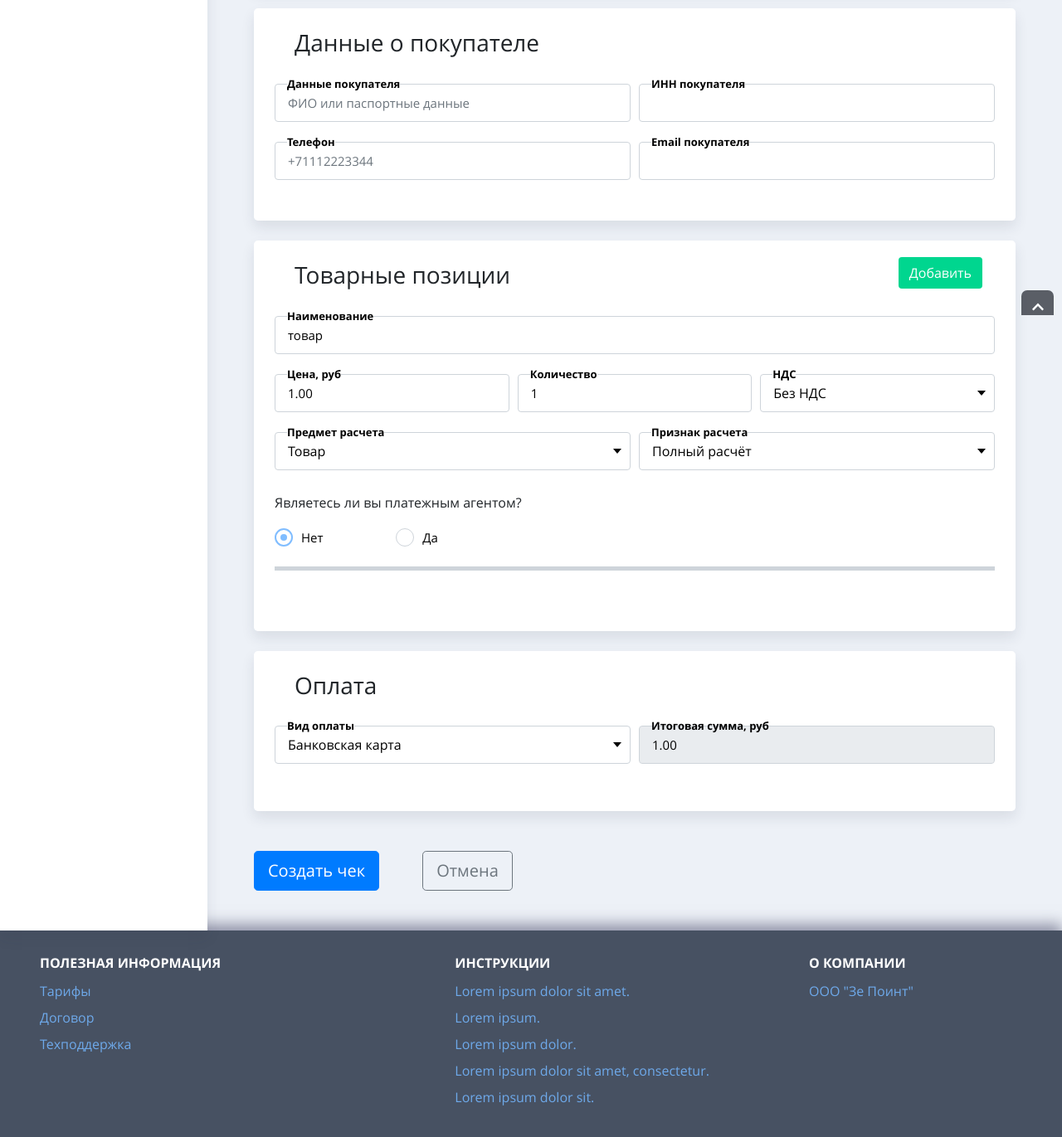
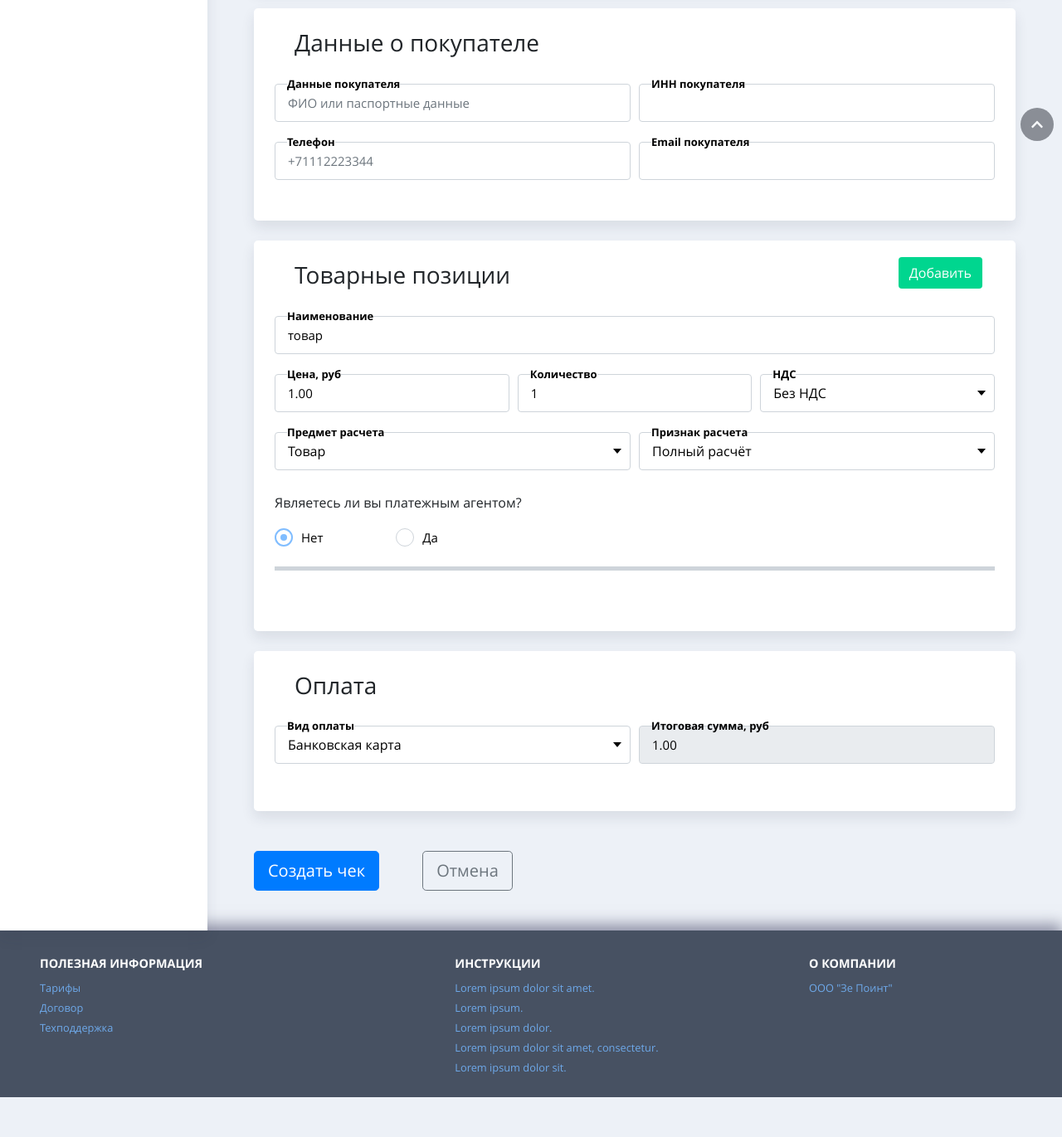
Before and after one commit to ANSNEKIT/ecom_new_lk, a website: page source/index.html in a window 1280 px wide. Shown: the part 420-1791 px from the top of the page at 83% size. After the commit the page ends 1743 px from the top, so only its background shows below. Drawn offline with nearby package versions, Linux system fonts and the light colour scheme.

Commit message:
Добавлен чат, подправлен футер и кнопка наверх

```diff
--- a/source/index.html
+++ b/source/index.html
@@ -13,6 +13,7 @@
 
   <script defer src="https://use.fontawesome.com/releases/v5.0.13/js/all.js"></script>
   <script src="https://code.jquery.com/jquery-3.4.1.min.js"></script>
+  <script src="//code.jivosite.com/widget.js" data-jv-id="Xh6q2x2Hop" async></script>
 </head>
 <body>
 
@@ -99,7 +100,7 @@
   <div class="flexContainer">
     <aside class="menu menu--active" id="menu">
       <!-- collapse show -->
-      <nav class="nav flex-column flex-fill justify-content-between " id="test1">
+      <nav class="nav flex-column flex-fill justify-content-between pt-3" id="rightMenu">
         <ul class="nav flex-column">
           <li class="navParent">
             <a class="nav-link" href="#">
--- a/source/sass/_core.scss
+++ b/source/sass/_core.scss
@@ -62,3 +62,7 @@ body{
   }
 
 }
+
+jdiv.wrap_3s {
+  display: none;
+}
--- a/source/sass/blocks/main-footer.scss
+++ b/source/sass/blocks/main-footer.scss
@@ -18,7 +18,7 @@
 .mainFooter .footerHeader {
   padding-top: 30px;
 
-  font-size: 1rem;
+  font-size: .9rem;
   font-weight: 600;
   line-height: 1.2rem;
 
@@ -29,26 +29,28 @@
   margin: 0;
   padding: 0;
   //padding-left: 1rem;
-  margin-bottom: 2rem;
+  margin-bottom: 1.5rem;
 
   list-style: none;
 }
 
 .footerItems .footerItem {
-  font-size: 1rem;
+  font-size: .8rem;
   font-weight: 400;
-  line-height: 2rem;
+  line-height: 1.5rem;
 
 }
 
 .footerItem .footerLink {
   color: #6ea9ea;
 
-  &:hover {
-    color: #97dcdd;
-    text-decoration: none;
-  }
+
   &:visited {
     color: #aea3ff;
   }
+  &:hover {
+    color: #97c7dd;
+    text-decoration: none;
+  }
+
 }
--- a/source/sass/blocks/scroll-up.scss
+++ b/source/sass/blocks/scroll-up.scss
@@ -1,27 +1,37 @@
 .scroll-to-top {
   position: fixed;
   right: 10px;
-  bottom: 0px;
+  bottom: 210px;
 
   display: block;
-  height: 9px;
+  width: 40px;
+  height: 40px;
+  //height: 9px;
 
-  padding: 5px 10px 25px;
+  //padding: 5px 10px 25px;
 
   background: #282d36;
-  border-radius: 7px 7px 0 0;
+  //border-radius: 7px 7px 0 0;
+  border-radius: 50%;
   border: none;
   color: #FFF;
   opacity: 0;
   text-align: center;
-  min-width: 39px;
+  //min-width: 39px;
   z-index: 140;
 
   transition: all 0.3s;
 
+  @media (max-width: 992px) {
+    display: none;
+  }
 }
 
 .scroll-to-top.visible {
-  opacity: 0.75;
+  opacity: 0.5;
   outline: none;
+
+  &:hover {
+    opacity: 0.8;
+  }
 }
```
Also changed, not shown: source/css/style.css, source/css/style.min.css.
